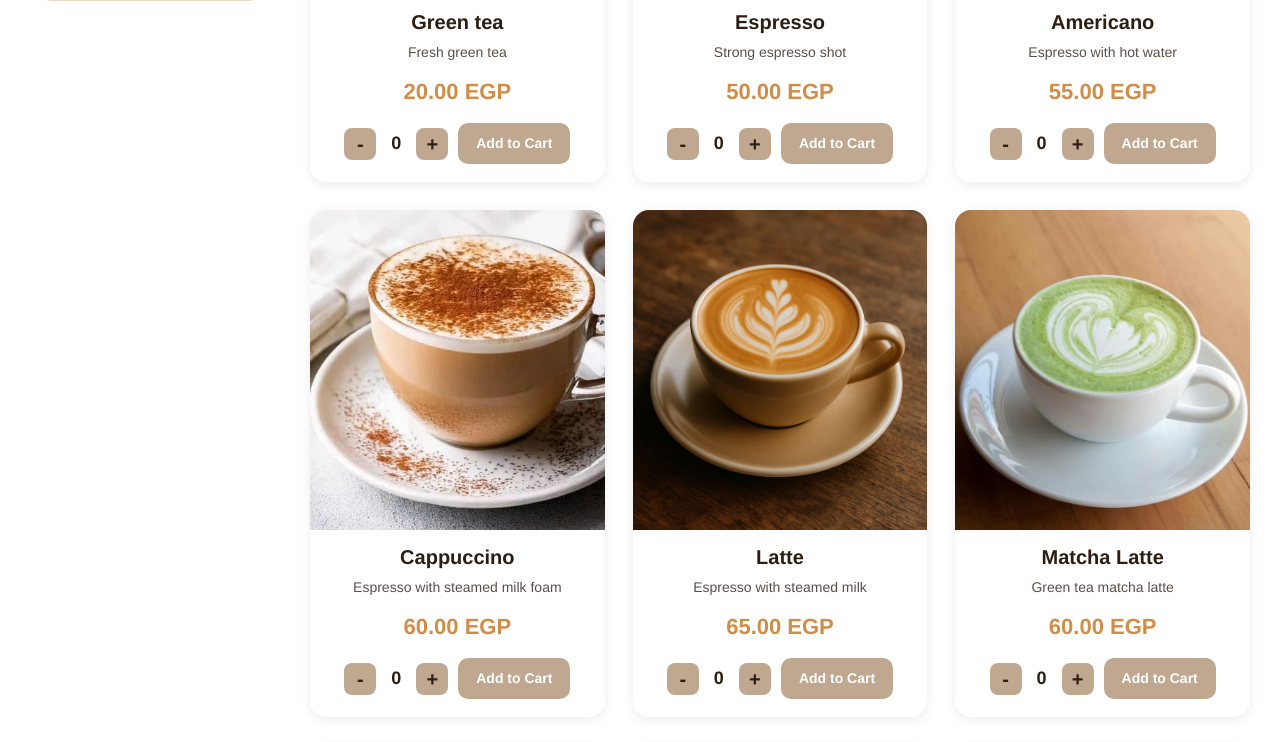
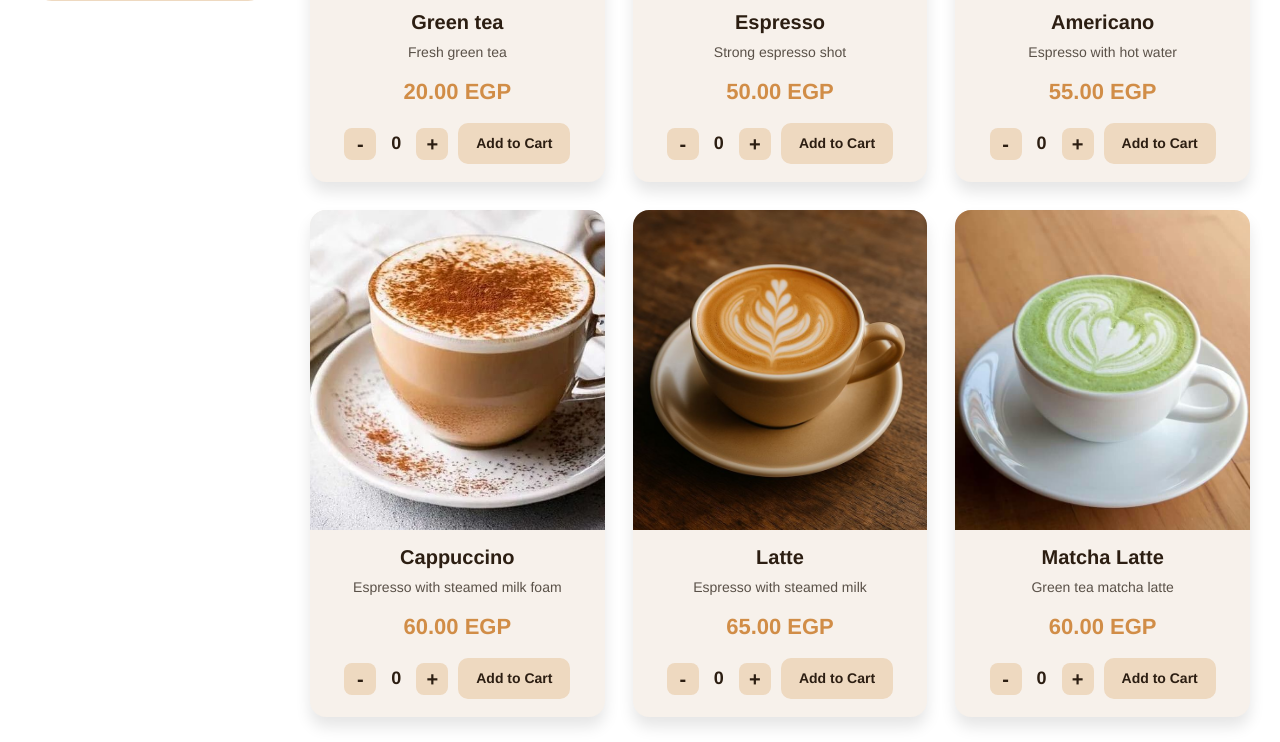
Before and after one commit to alaamahmoudgaad/sugar-bans, a PHP site: page /menu.php in a window 1280 px wide. Shown: the part 510-1252 px from the top of the page. Run offline with PHP 8.4, Linux system fonts and the light colour scheme; data comes from the database, SQL or seed files in the repository.

```diff
--- a/css/style.css
+++ b/css/style.css
@@ -431,7 +431,7 @@ body{
     color: #4c3a2f;
 }
 .log-card h2{
-    color: #9d8162;
+    color: #eed9c0;
 }
 .overlay {
     position: absolute;
@@ -500,9 +500,10 @@ footer img{
 .card {
     position: relative;
     width: 100%;
-    border-radius: 15px;
+    border-radius: 10px 20% ;
     overflow: hidden;
     margin-bottom: 15px;
+    border: 2px dashed rgb(167, 136, 108);
 }
 
 .card img {
@@ -673,7 +674,7 @@ footer img{
   height: 100px;
   border-radius: 50%;
   overflow: hidden;
-  border: 5px solid #fff;
+  border: 3px dashed rgb(167, 136, 108);
   transition: 0.4s;
 }
 
@@ -1012,10 +1013,10 @@ footer img{
 }
 
 .product-card{
-    background:white;
+    background:rgb(247, 241, 235);
     border-radius:16px;
     overflow:hidden;
-    box-shadow:0 3px 12px rgba(0,0,0,0.08);
+    box-shadow:0 10px 15px rgba(0,0,0,0.1);
     transition:0.3s;
     text-align:center;
 }
@@ -1068,7 +1069,7 @@ footer img{
     height:32px;
     border:none;
     border-radius:8px;
-    background:#bfa88f;
+    background:#eed9c0;
     color:#2c1e12;
     font-size:20px;
     font-weight:700;
@@ -1095,8 +1096,8 @@ footer img{
 }
 
 .add-btn{
-    background:#bfa88f;
-    color:white;
+    background:#eed9c0;
+    color:#2c1e12;
     border:none;
     border-radius:10px;
     padding:10px 18px;
@@ -1109,6 +1110,7 @@ footer img{
 
 .add-btn:hover{
     background:#2c1e12;
+    color:white;
 }
 
 .out-of-stock{
```
